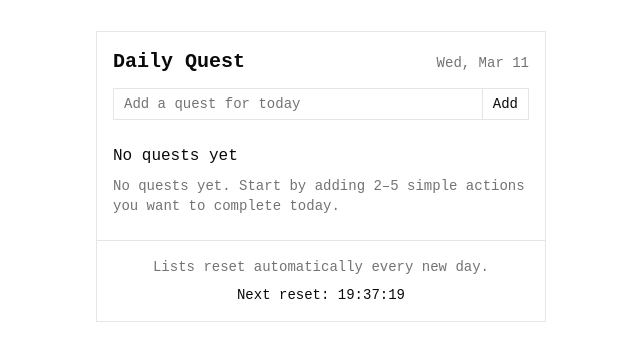
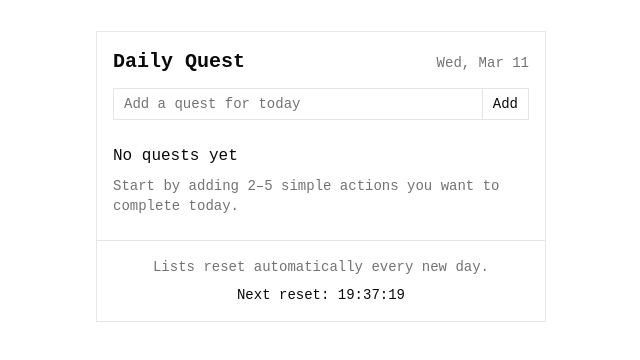
Before and after one commit to carlosmartoz/dq-pro, a React (Vite) app: page / in a window 1280 px wide. Shown: the top 360 px of the page, without its empty margins (319-959 px from the left). Built offline with nearby package versions, Linux system fonts and the light colour scheme.

Commit message:
fix: update HTML to include dark mode class and improve user prompt in App component for better clarity

```diff
--- a/index.html
+++ b/index.html
@@ -1,5 +1,5 @@
 <!doctype html>
-<html lang="en">
+<html lang="en" class="dark">
   <head>
     <meta charset="UTF-8" />
     <link rel="icon" type="image/svg+xml" href="/vite.svg" />
--- a/src/App.tsx
+++ b/src/App.tsx
@@ -238,8 +238,7 @@ export function App() {
 
             {quests.length === 0 ? (
               <p className="text-sm text-muted-foreground">
-                No quests yet. Start by adding 2–5 simple actions you want to
-                complete today.
+                Start by adding 2–5 simple actions you want to complete today.
               </p>
             ) : (
               <ul className="flex flex-col gap-3">
```
